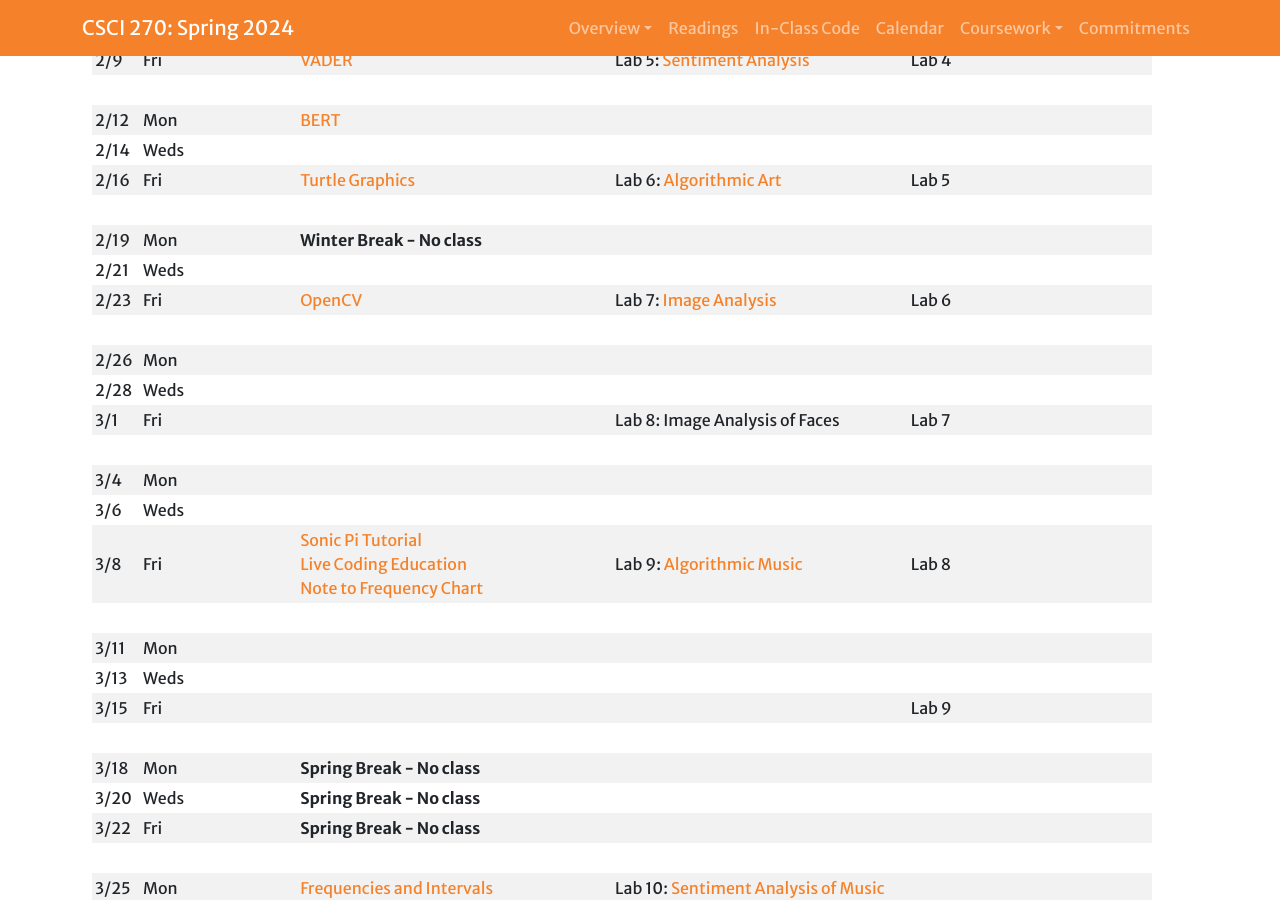
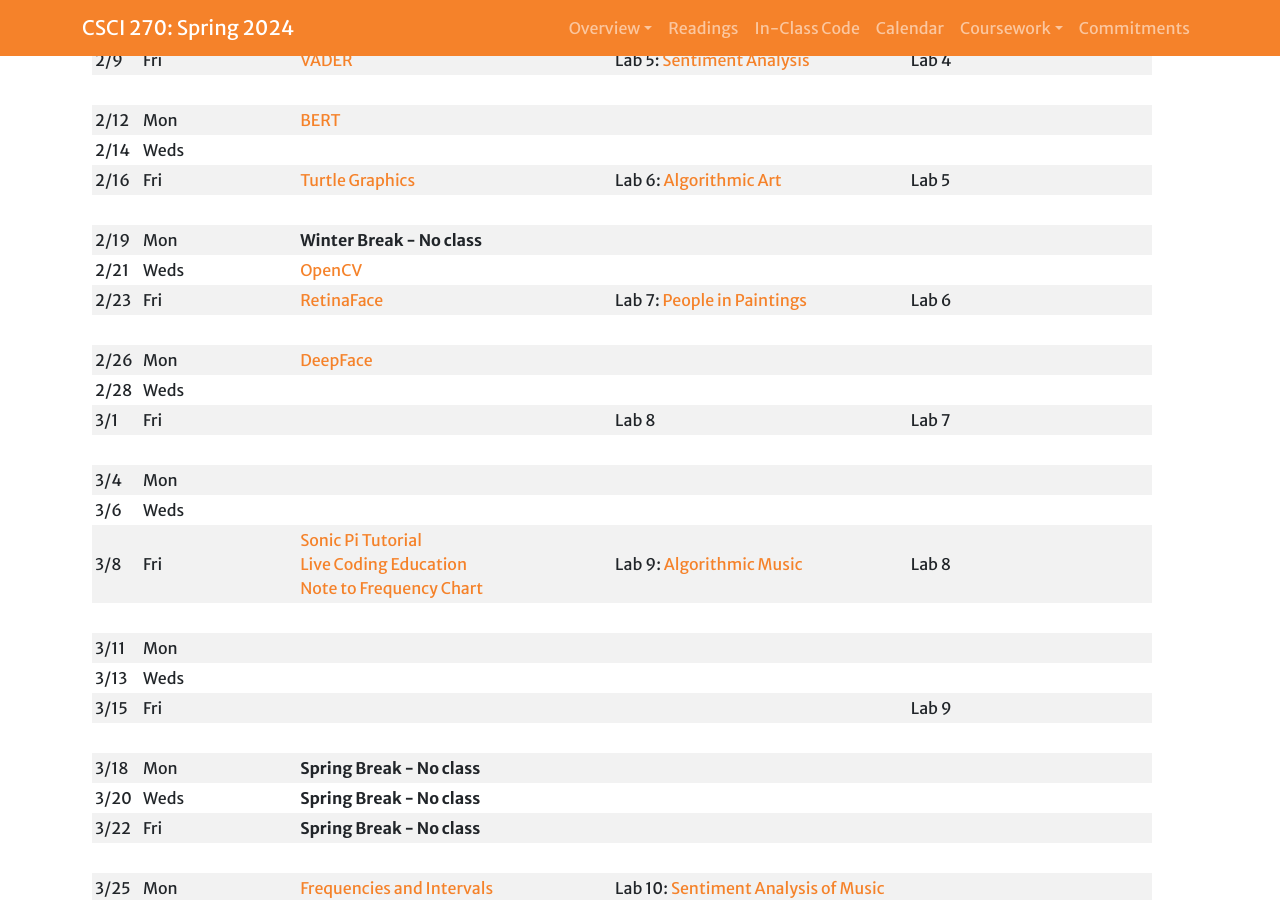
Before and after one commit to Hendrix-CS/csci270, a Jekyll site: the page built from index.md, in a window 1280 px wide and 900 px high, scrolled down 1868 px. Built offline with Jekyll 4.4.1, drawn with Linux system fonts in a browser that asks for light colours; a script that is not in the unit is left out; our own code applies the rules of GitHub Pages for plain Markdown files.

Commit message:
Updated for faces lab

```diff
--- a/index.md
+++ b/index.md
@@ -46,12 +46,12 @@ Upon completing this course, my goal is for you to be able to:
 | 2/16   |   Fri   | [Turtle Graphics](https://docs.python.org/3/library/turtle.html)    | Lab 6: [Algorithmic Art](https://www.kaggle.com/gabrielferrer/lab-6-algorithmic-art)                                            | Lab 5     |
 |
 | 2/19   |   Mon   | **Winter Break - No class**
-| 2/21   |   Weds  |
-| 2/23   |   Fri   | [OpenCV](https://docs.opencv.org/4.x/d6/d00/tutorial_py_root.html) | Lab 7: [Image Analysis](https://www.kaggle.com/gabrielferrer/csci-270-lab-7) | Lab 6     |
+| 2/21   |   Weds  | [OpenCV](https://docs.opencv.org/4.x/d6/d00/tutorial_py_root.html)
+| 2/23   |   Fri   | [RetinaFace](https://arxiv.org/abs/1905.00641) | Lab 7: [People in Paintings](https://www.kaggle.com/gabrielferrer/lab-7-people-in-paintings) | Lab 6     |
 |
-| 2/26   |   Mon   |
+| 2/26   |   Mon   | [DeepFace](https://research.facebook.com/publications/deepface-closing-the-gap-to-human-level-performance-in-face-verification/)
 | 2/28   |   Weds  |
-| 3/1    |   Fri   |                                                                    | Lab 8: Image Analysis of Faces | Lab 7
+| 3/1    |   Fri   |                                                                    | Lab 8 | Lab 7
 |
 | 3/4    |   Mon   |
 | 3/6    |   Weds  |
```
